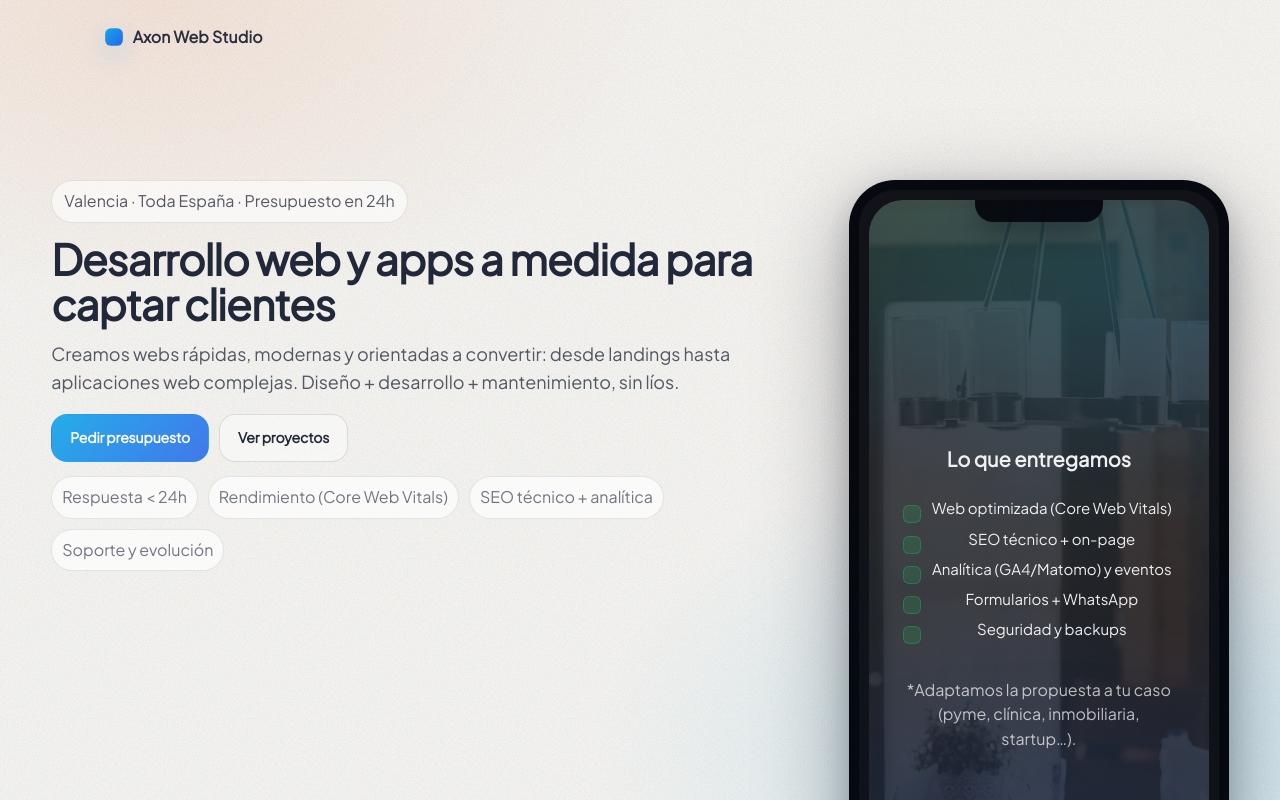
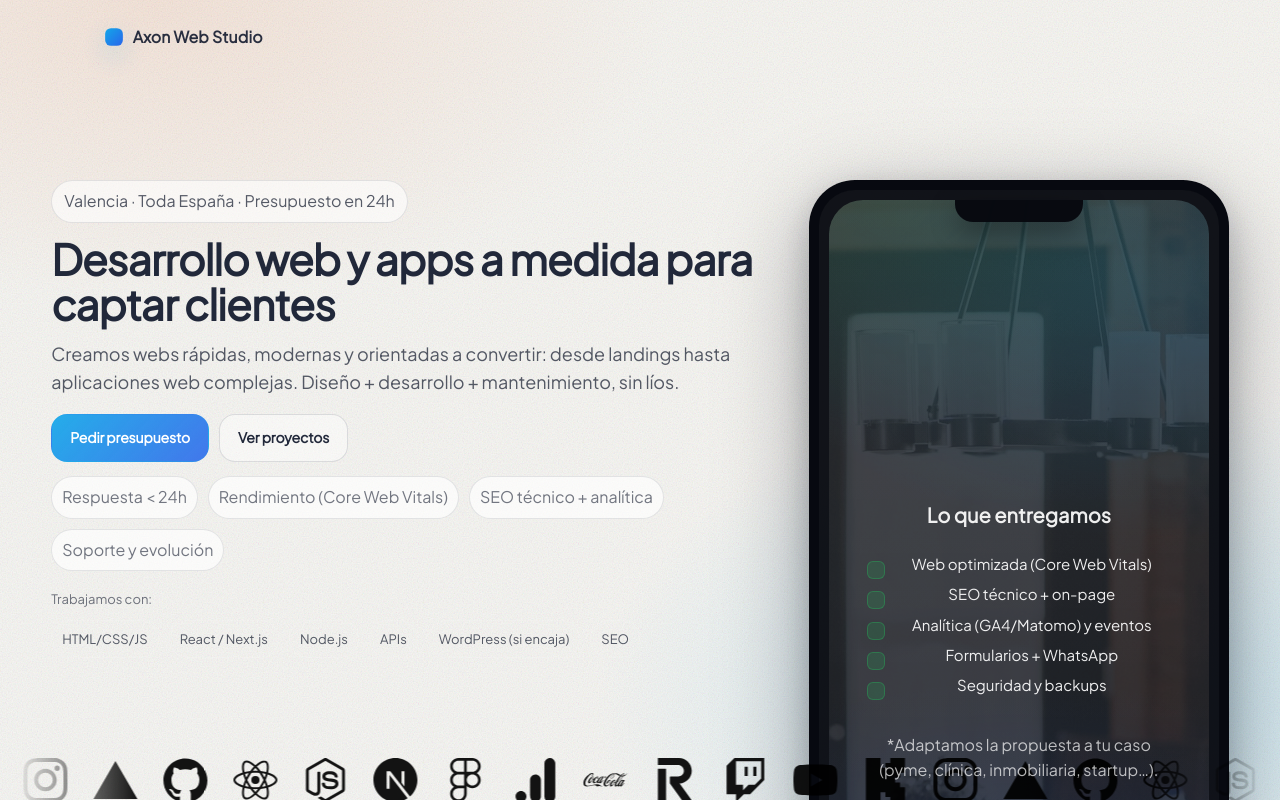
Before and after one commit to MarcosLuna23/primeraprueba, a React (Vite) app: page / in a window 1280 px wide. Shown: the top 800 px of the page. Built offline with nearby package versions, Linux system fonts and the light colour scheme.

Commit message:
Make hero phone overlay (no layout push)

```diff
--- a/src/styles.css
+++ b/src/styles.css
@@ -241,6 +241,7 @@ a { color: inherit; }
 
 .hero { padding: 86px 0 34px; }
 .hero__grid {
+  position: relative;
   display: grid;
   grid-template-columns: 1.25fr 0.75fr;
   gap: 44px;
@@ -275,7 +276,17 @@ h1 {
 
 .hero__actions { display: flex; gap: 10px; flex-wrap: wrap; margin-bottom: 14px; }
 
-.hero__card { display: flex; justify-content: flex-end; }
+.hero__card {
+  /* Make the phone overlay the hero instead of pushing layout */
+  position: absolute;
+  right: 0;
+  top: 0;
+  display: flex;
+  justify-content: flex-end;
+  pointer-events: none; /* allow selecting/clicking content under it */
+}
+
+.hero__card .card { pointer-events: auto; }
 
 .btn {
   display: inline-flex;
@@ -360,7 +371,7 @@ h1 {
   position: relative;
   overflow: hidden;
 
-  width: min(380px, 100%);
+  width: min(420px, 100%);
   aspect-ratio: 9 / 19.5;
   margin-left: auto;
   margin-right: 0;
@@ -860,7 +871,7 @@ input:focus, textarea:focus { border-color: rgba(14, 165, 233, 0.55); box-shadow
 
 @media (max-width: 960px) {
   .hero__grid { grid-template-columns: 1fr; }
-  .hero__card { justify-content: center; }
+  .hero__card { position: static; justify-content: center; pointer-events: auto; }
   .grid--4 { grid-template-columns: 1fr; }
   .grid--3 { grid-template-columns: 1fr; }
   .grid--2 { grid-template-columns: 1fr; }
```
